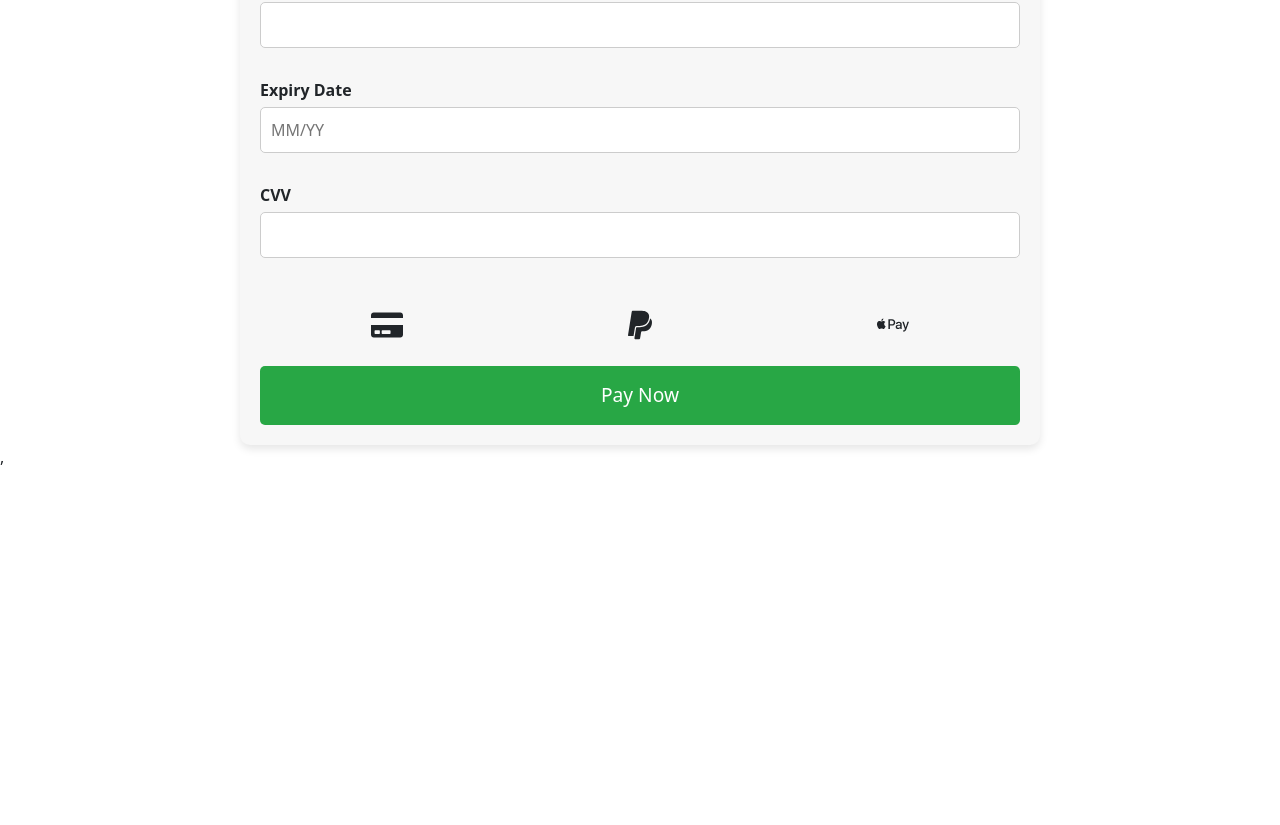
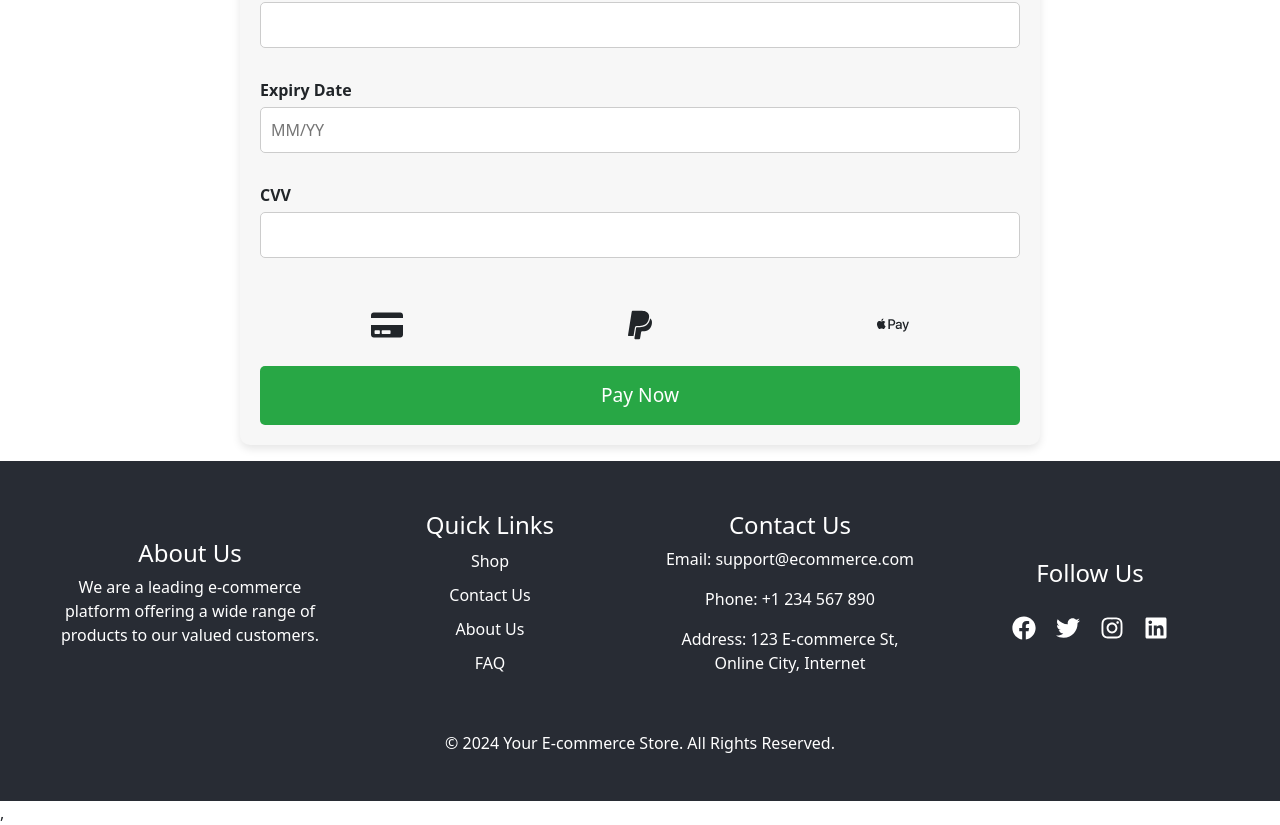
Before and after one commit to MuhammadShafaqat/React-Store, a React (Create React App) app: page /checkoutPage in a window 1280 px wide. Shown: the part 419-1244 px from the top of the page. Before the commit the page ends 888 px from the top, so only its background shows below. Built offline with nearby package versions, Linux system fonts and the light colour scheme.

Commit message:
footer set

```diff
--- a/src/App.js
+++ b/src/App.js
@@ -8,6 +8,7 @@ import { Filters } from "./components/filters/Filters";
 import { Product } from "./components/product/Product";
 import CartItems from "./components/cartItems/CartItems";
 import CheckoutPage from "./components/checkoutPage/CheckoutPage";
+import Footer from "./components/footer/Footer";
 
 function App() {
   const [category, setCategory] = useState('all');
@@ -27,6 +28,7 @@ function App() {
       <Route   path='/checkoutPage' element={<CheckoutPage/>}  />
 
 </Routes>
+<Footer />
       </div>
       </Router>
     </React.Fragment>
--- /dev/null
+++ b/src/components/footer/Footer.jsx
@@ -0,0 +1,55 @@
+// Footer.js
+import React from 'react';
+import styles from './styles.module.scss';
+import { FaFacebook, FaInstagram, FaLinkedin, FaTwitter } from 'react-icons/fa';
+
+const Footer = () => {
+  return (
+    <footer className={styles.footer}>
+      <div className={styles.footer__inner}>
+        <div className={styles.footer__column}>
+          <h4 className={styles.footer__column_title}>About Us</h4>
+          <p>We are a leading e-commerce platform offering a wide range of products to our valued customers.</p>
+        </div>
+        <div className={styles.footer__column}>
+          <h4 className={styles.footer__column_title}>Quick Links</h4>
+          <ul className={styles.footer__column_links}>
+            <li className={styles.footer__column_links_item}><a href="/shop">Shop</a></li>
+            <li className={styles.footer__column_links_item}><a href="/contact">Contact Us</a></li>
+            <li className={styles.footer__column_links_item}><a href="/about">About Us</a></li>
+            <li className={styles.footer__column_links_item}><a href="/faq">FAQ</a></li>
+          </ul>
+        </div>
+        <div className={styles.footer__column}>
+          <h4 className={styles.footer__column_title}>Contact Us</h4>
+          <p>Email: support@ecommerce.com</p>
+          <p>Phone: +1 234 567 890</p>
+          <p>Address: 123 E-commerce St, Online City, Internet</p>
+        </div>
+        <div className={styles.footer__column}>
+          <h4 className={styles.footer__column_title}>Follow Us</h4>
+          <div className={styles.footer__social_icons}>
+            <a className={styles.footer__social_icons_icon} href="https://facebook.com" target="_blank" rel="noopener noreferrer">
+            <FaFacebook />
+            </a>
+            <a className={styles.footer__social_icons_icon} href="https://twitter.com" target="_blank" rel="noopener noreferrer">
+              {/* <i className="fab fa-twitter"></i> */}
+              <FaTwitter />
+            </a>
+            <a className={styles.footer__social_icons_icon} href="https://instagram.com" target="_blank" rel="noopener noreferrer">
+              {/* <i className="fab fa-instagram"></i> */}
+               <FaInstagram />
+            </a>
+            <a className={styles.footer__social_icons_icon} href="https://linkedin.com" target="_blank" rel="noopener noreferrer">
+              {/* <i className="fab fa-linkedin-in"></i> */}
+              <FaLinkedin />
+            </a>
+          </div>
+        </div>
+      </div>
+      <p className={styles.footer__text}>© {new Date().getFullYear()} Your E-commerce Store. All Rights Reserved.</p>
+    </footer>
+  );
+};
+
+export default Footer;
--- /dev/null
+++ b/src/components/footer/styles.module.scss
@@ -0,0 +1,64 @@
+/* Footer.scss */
+
+.footer {
+    background-color: #282c34;
+    margin-top: 1rem;
+    padding: 30px 0;
+    color: white;
+    text-align: center;
+
+    &__inner {
+      display: flex;
+      flex-direction: column;
+      align-items: center;
+      justify-content: space-between;
+      max-width: 1200px;
+      margin: 0 auto;
+
+      @media (min-width: 768px) {
+        flex-direction: row;
+      }
+    }
+
+    &__column {
+      flex: 1;
+      margin: 20px;
+
+      &-title {
+        margin-bottom: 20px;
+      }
+
+      &_links {
+        list-style: none;
+        padding: 0;
+
+        &_item {
+          margin: 10px 0;
+          a{
+            text-decoration: none;
+            color: inherit;
+          }
+        }
+      }
+    }
+
+    &__social_icons {
+      display: flex;
+      justify-content: center;
+      margin-top: 20px;
+
+      &_icon {
+        color: white;
+        margin: 0 10px;
+        font-size: 24px;
+
+        &:hover {
+          color: #61dafb;
+        }
+      }
+    }
+
+    &__text {
+      margin-top: 20px;
+    }
+  }
--- a/src/components/navbar1/styles.module.scss
+++ b/src/components/navbar1/styles.module.scss
@@ -1,6 +1,6 @@
 .wrapper {
     padding: 1.1rem;
-    background-color: #343a40; // Dark background for navbar
+    background-color:  	#454679; // Dark background for navbar
   }
 
   .title {
```
